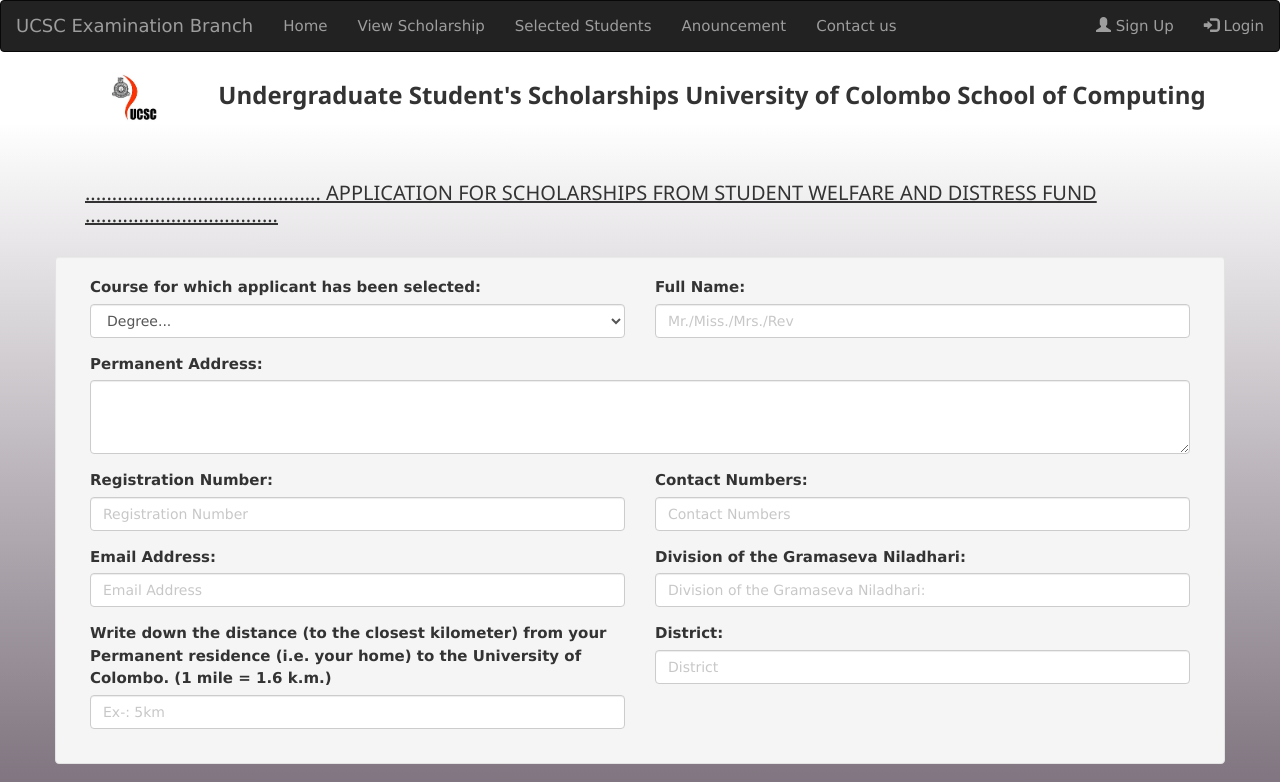
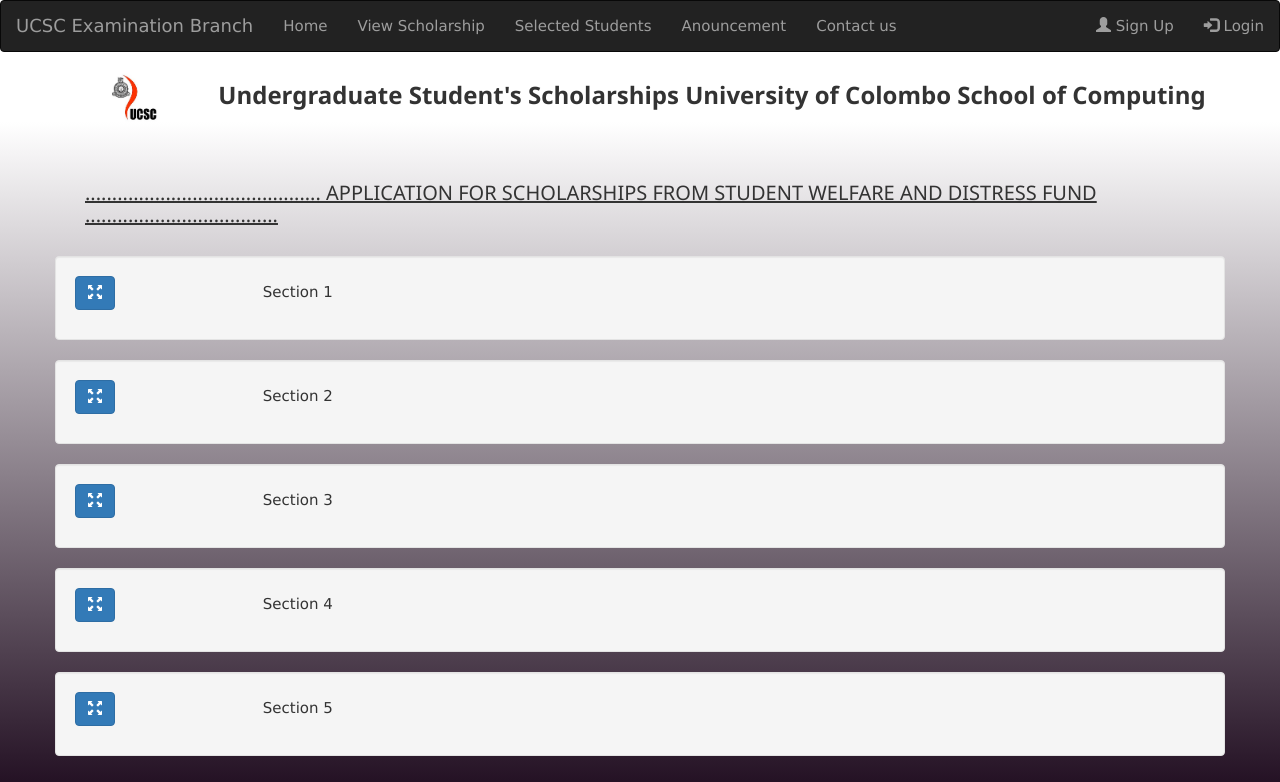
Before and after one commit to jpssasadara/UCSCscholarship_evalution_system, an Angular app in the folder UCSC/: page /welfare in a window 1280 px wide. Shown: the top 782 px of the page. Built offline with nearby package versions, Linux system fonts and the light colour scheme.

Commit message:
make changers

```diff
--- a/UCSC/src/app/welfare/welfare.component.html
+++ b/UCSC/src/app/welfare/welfare.component.html
@@ -3,12 +3,25 @@
   <form>
     <div class="container  ">
       <div class="form-group col-md-12">
-            <label for="formGroupExampleInput2"><h4><u>............................................  APPLICATION FOR SCHOLARSHIPS FROM STUDENT WELFARE AND DISTRESS FUND   ....................................</u></h4></label>
+        <label for="formGroupExampleInput2">
+          <h4><u>............................................ APPLICATION FOR SCHOLARSHIPS FROM STUDENT WELFARE AND
+              DISTRESS FUND ....................................</u></h4>
+        </label>
       </div>
 
     </div>
     <!-- 1 st part-->
     <div class="container well ">
+      <p>
+        <button class="btn btn-primary" type="button" data-toggle="collapse" data-target="#collapseExample1"
+          aria-expanded="false" aria-controls="collapseExample"><span class="glyphicon glyphicon-fullscreen" aria-hidden="true"></span>
+        </button>
+        <span >&nbsp;&nbsp;&nbsp;&nbsp;&nbsp;&nbsp;&nbsp;&nbsp;
+            &nbsp;&nbsp;&nbsp;&nbsp;&nbsp;&nbsp;
+            &nbsp;&nbsp;&nbsp;&nbsp;&nbsp;&nbsp;&nbsp;
+            &nbsp;&nbsp;&nbsp;&nbsp;&nbsp;&nbsp;&nbsp;Section 1</span>
+      </p>
+      <div class="collapse" id="collapseExample1">
         <div class="form-group col-md-6">
           <label for="formGroupExampleInput">Course for which applicant has been selected: </label>
           <select id="inputState" class="form-control">
@@ -57,27 +70,111 @@
           <input type="text" class="form-control" id="formGroupExampleInput2" placeholder="District">
         </div>
 
-
+      </div>
     </div>
 
     <!-- 2 nd part -->
     <div class="container well ">
+      <p>
+        <button class="btn btn-primary" type="button" data-toggle="collapse" data-target="#collapseExample2"
+          aria-expanded="false" aria-controls="collapseExample"><span class="glyphicon glyphicon-fullscreen" aria-hidden="true"></span>
+        </button>
+        <span >&nbsp;&nbsp;&nbsp;&nbsp;&nbsp;&nbsp;&nbsp;&nbsp;
+            &nbsp;&nbsp;&nbsp;&nbsp;&nbsp;&nbsp;
+            &nbsp;&nbsp;&nbsp;&nbsp;&nbsp;&nbsp;&nbsp;
+            &nbsp;&nbsp;&nbsp;&nbsp;&nbsp;&nbsp;&nbsp;Section 2</span>
+      </p>
+      <div class="collapse" id="collapseExample2">
         <div class="form-group col-md-12">
           <label for="formGroupExampleInput2">Reason for applying for a Scholarship: </label>
           <textarea class="form-control" id="exampleFormControlTextarea1" rows="6"></textarea>
         </div>
-
+      </div>
     </div>
     <!-- 3 rd part -->
     <div class="container well ">
+      <p>
+        <button class="btn btn-primary" type="button" data-toggle="collapse" data-target="#collapseExample3"
+          aria-expanded="false" aria-controls="collapseExample"><span class="glyphicon glyphicon-fullscreen" aria-hidden="true"></span>
+        </button>
+        <span >&nbsp;&nbsp;&nbsp;&nbsp;&nbsp;&nbsp;&nbsp;&nbsp;
+            &nbsp;&nbsp;&nbsp;&nbsp;&nbsp;&nbsp;
+            &nbsp;&nbsp;&nbsp;&nbsp;&nbsp;&nbsp;&nbsp;
+            &nbsp;&nbsp;&nbsp;&nbsp;&nbsp;&nbsp;&nbsp;Section 3</span>
+      </p>
+      <div class="collapse" id="collapseExample3">
         <div class="form-group col-md-12">
-        <label for="formGroupExampleInput2">If you are now receiving a scholarship or any other funds from the government or local
+          <label for="formGroupExampleInput2">If you are now receiving a scholarship or any other funds from the
+            government or local
             Government authorities or other institution or association, state the amount received and other details:
           </label>
           <textarea class="form-control" id="exampleFormControlTextarea1" rows="6"></textarea>
         </div>
+      </div>
+    </div>
+    <!--4 th part-->
+    <div class="container well ">
+      <p>
+        <button class="btn btn-primary" type="button" data-toggle="collapse" data-target="#collapseExample4"
+          aria-expanded="false" aria-controls="collapseExample"><span class="glyphicon glyphicon-fullscreen" aria-hidden="true"></span>
+        </button>
+        <span >&nbsp;&nbsp;&nbsp;&nbsp;&nbsp;&nbsp;&nbsp;&nbsp;
+            &nbsp;&nbsp;&nbsp;&nbsp;&nbsp;&nbsp;
+            &nbsp;&nbsp;&nbsp;&nbsp;&nbsp;&nbsp;&nbsp;
+            &nbsp;&nbsp;&nbsp;&nbsp;&nbsp;&nbsp;&nbsp;Section 4</span>
+      </p>
+      <div class="collapse" id="collapseExample4">
+        <div class="form-group col-md-12">
+          <div class="row">
+            <div class="col-md-5">
+              <label for="formGroupExampleInput2">Is your family receiving “Samurdhi” allowance :
+              </label>
+            </div>
+            <div class="col-md-7">
+              <div class="form-check">
+                <input class="form-check-input" type="radio" name="exampleRadios" id="exampleRadios1" value="option1"
+                  (click)=" fileaddYes()">
+                <label class="form-check-label" for="exampleRadios1">
+                  <i>Yes</i>
+                </label>
+              </div>
+              <div class="form-check">
+                <input class="form-check-input" type="radio" name="exampleRadios" id="exampleRadios2" value="option2"
+                  (click)=" fileaddNo()">
+                <label class="form-check-label" for="exampleRadios2">
+                  <i>No</i>
+                </label>
+              </div>
+            </div>
+          </div>
+          <div *ngIf="fileAddView">
+            <label class="bg-primary">Please attach certified copies of proof documents</label>
+            <input class="custom-file-input" type="file" name="fileToUpload" id="fileToUpload">
+          </div>
 
         </div>
+      </div>
+    </div>
+    <!--5 th part-->
+    <div class="container well ">
+      <p>
+        <button class="btn btn-primary" type="button" data-toggle="collapse" data-target="#collapseExample"
+          aria-expanded="false" aria-controls="collapseExample"><span class="glyphicon glyphicon-fullscreen" aria-hidden="true"></span>
+        </button>
+        <span >&nbsp;&nbsp;&nbsp;&nbsp;&nbsp;&nbsp;&nbsp;&nbsp;
+            &nbsp;&nbsp;&nbsp;&nbsp;&nbsp;&nbsp;
+            &nbsp;&nbsp;&nbsp;&nbsp;&nbsp;&nbsp;&nbsp;
+            &nbsp;&nbsp;&nbsp;&nbsp;&nbsp;&nbsp;&nbsp;Section 5</span>
+      </p>
+      <div class="collapse" id="collapseExample">
+        <div class="form-group col-md-12">
+          <label for="formGroupExampleInput2">Family details:
+          </label>
+          <textarea class="form-control" id="exampleFormControlTextarea1" rows="6"></textarea>
+        </div>
+      </div>
+    </div>
+
   </form>
 
 </div>
--- a/UCSC/src/app/welfare/welfare.component.ts
+++ b/UCSC/src/app/welfare/welfare.component.ts
@@ -7,9 +7,16 @@
 })
 export class WelfareComponent implements OnInit {
 
+  public fileAddView:boolean = false;
   constructor() { }
 
   ngOnInit() {
   }
-
+  fileaddYes(){
+    console.log("addfile");
+    this.fileAddView=true;
+  }
+  fileaddNo(){
+    this.fileAddView=false;
+  }
 }
```
Lines whose indentation alone changed are shown as unchanged.
